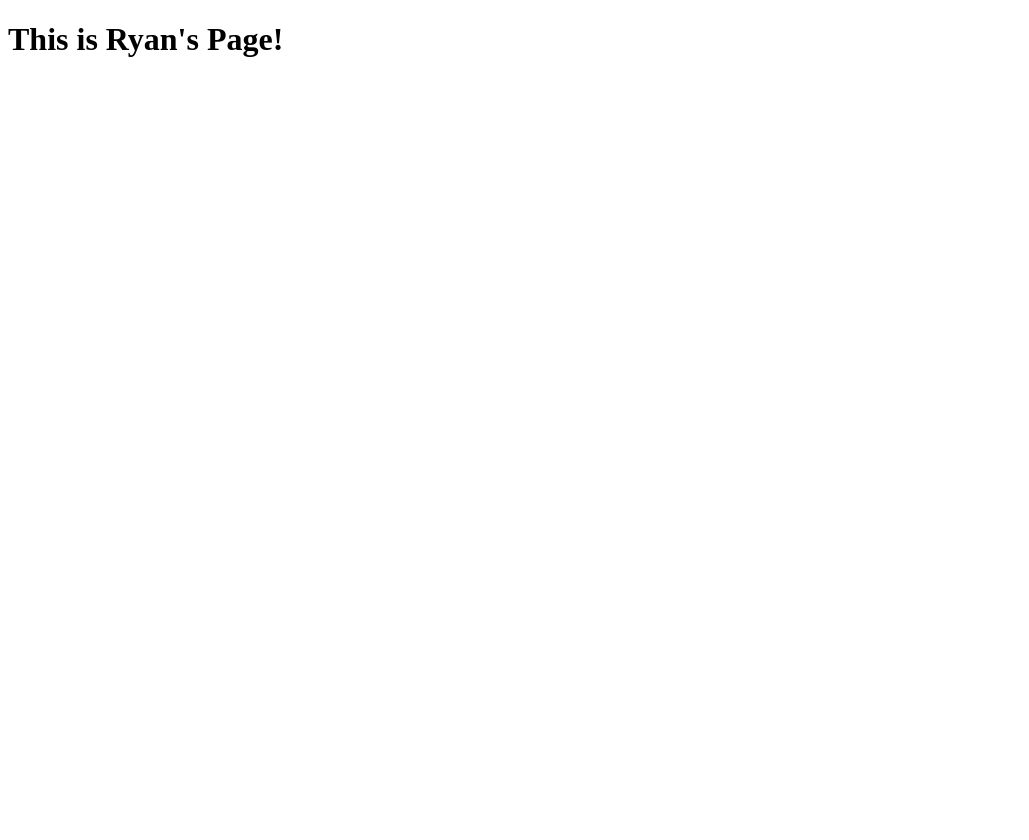
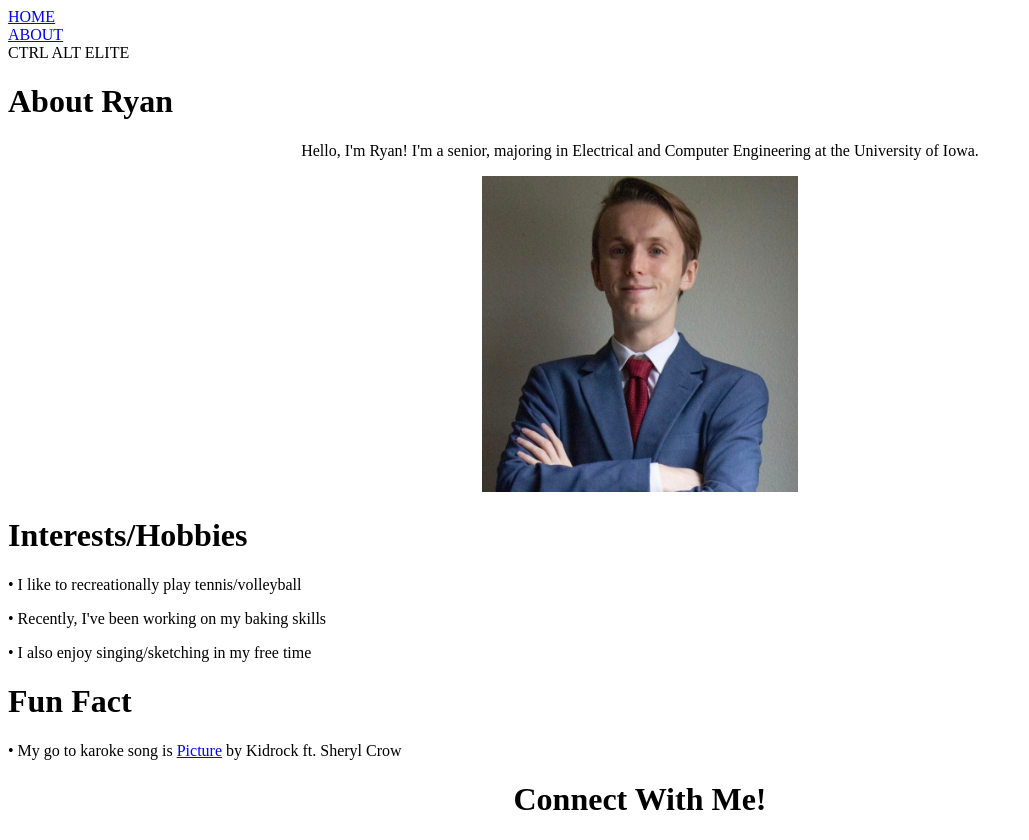
Before and after one commit to tuckerdickson/lab3, a Gatsby site: page /ryan in a window 1280 px wide. Shown: the whole page, without its empty margins (0-1029 px from the left). Before the commit the page ends 800 px from the top, so only its background shows below. Built offline with nearby package versions, Linux system fonts and the light colour scheme; Gatsby itself is replaced by a stand-in of ours.

Commit message:
Added connect links and navbar

```diff
--- a/src/pages/ryan.js
+++ b/src/pages/ryan.js
@@ -1,9 +1,82 @@
 import * as React from "react"
+import ryanPortrait from '../images/ryan_portrait.jpg'
+import { Script } from "gatsby"
 
 const RyanPage = () => {
   return (
     <main>
-    <h1> This is Ryan's Page!</h1>
+       <div class="navbar-wrapper">
+          <div class="left">
+              <div class="navbar-link-wrapper">
+                  <a href="/">HOME</a>
+
+              </div>
+
+              <div class="navbar-link-wrapper">
+                  <a href="/about">ABOUT</a>
+              </div>
+          </div>
+
+          <div class="right">
+              <div class="brand">
+                  <div>CTRL ALT ELITE</div>
+              </div>
+          </div>
+      </div>
+
+
+      <div id = "background">
+      <p></p>
+      <div id="indexheader">
+      <h1>About Ryan</h1>
+      </div>
+
+      <center>
+      <p>Hello, I'm Ryan! I'm a senior, majoring in Electrical and Computer Engineering at the University of Iowa.</p>
+      <img src = {ryanPortrait} height = "25%" width = "25%"  alt = {ryanPortrait} class = "portraitImage"></img>
+      </center>
+
+      <h1>Interests/Hobbies</h1>
+      <p>&#x2022; I like to recreationally play tennis/volleyball</p>
+      <p>&#x2022; Recently, I've been working on my baking skills</p>
+      <p>&#x2022; I also enjoy singing/sketching in my free time</p>
+      {/* <div id="pics"> */}
+      {/* <img src = {volleyball} height = "35%" width = "35%" alt = {volleyball}></img>
+      <img src = {ferrari} height = "29%" width = "29%" alt = {ferrari}></img>
+      <img src = {calligraphy} height = "36%" width = "36%" alt = {calligraphy}></img> */}
+      {/* </div> */}
+
+      <h1>Fun Fact</h1>
+      <p>&#x2022; My go to karoke song is <a href="https://youtu.be/idFJkZQmN38">Picture</a> by Kidrock ft. Sheryl Crow</p>
+      </div>
+
+      <div class = "contact-tucker">
+        <center>
+          <h1>Connect With Me!</h1>
+
+          <div class = "icons">
+
+            <a href = "https://www.instagram.com/ryan_edwall/?next=%2F" target = "_blank" rel="noreferrer">
+              <ion-icon name="logo-instagram"></ion-icon>
+            </a>
+
+            <a href = "https://www.linkedin.com/in/ryan-edwall-453a86199/" target = "_blank" rel="noreferrer">
+              <ion-icon name="logo-linkedin"></ion-icon>
+            </a>
+
+            <a href = "https://github.com/ryan-edwall" target = "_blank" rel="noreferrer">
+              <ion-icon name="logo-github"></ion-icon>
+            </a>
+
+            <a href = "mailto:ryan-edwall@uiowa.edu?">
+              <ion-icon name="mail-outline"></ion-icon>
+            </a>
+          </div>
+          </center>
+        </div>
+
+      <Script type="module" src="https://unpkg.com/ionicons@5.5.2/dist/ionicons/ionicons.esm.js"></Script>
+      <Script nomodule src="https://unpkg.com/ionicons@5.5.2/dist/ionicons/ionicons.js"></Script>
     </main>
   )
 }
```
